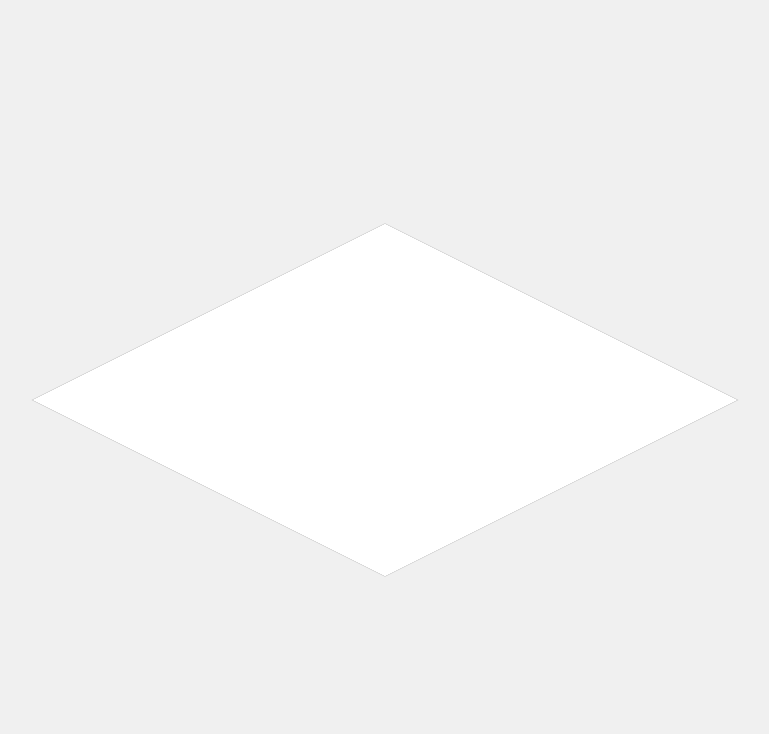
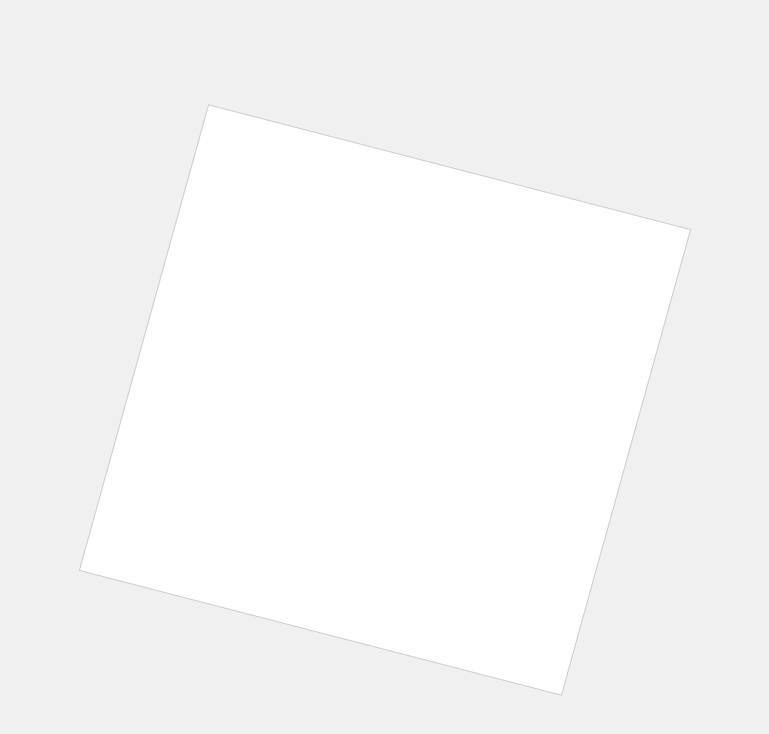
Before and after one commit to plutosorange/planesquares, a website: page index.html in a window 1280 px wide. Shown: the whole page, without its empty margins (255-1024 px from the left). Drawn offline with nearby package versions, Linux system fonts and the light colour scheme.

Commit message:
Update index.html

```diff
--- a/index.html
+++ b/index.html
@@ -25,7 +25,7 @@
       width: 500px;
       height: 500px;
       perspective: 1000px;
-      transform: rotateX(60deg) rotateZ(45deg);
+      transform: rotateX(15deg) rotateZ(15deg);
       transform-style: preserve-3d;
       background: #fff;
       border: 1px solid #ccc;
```
